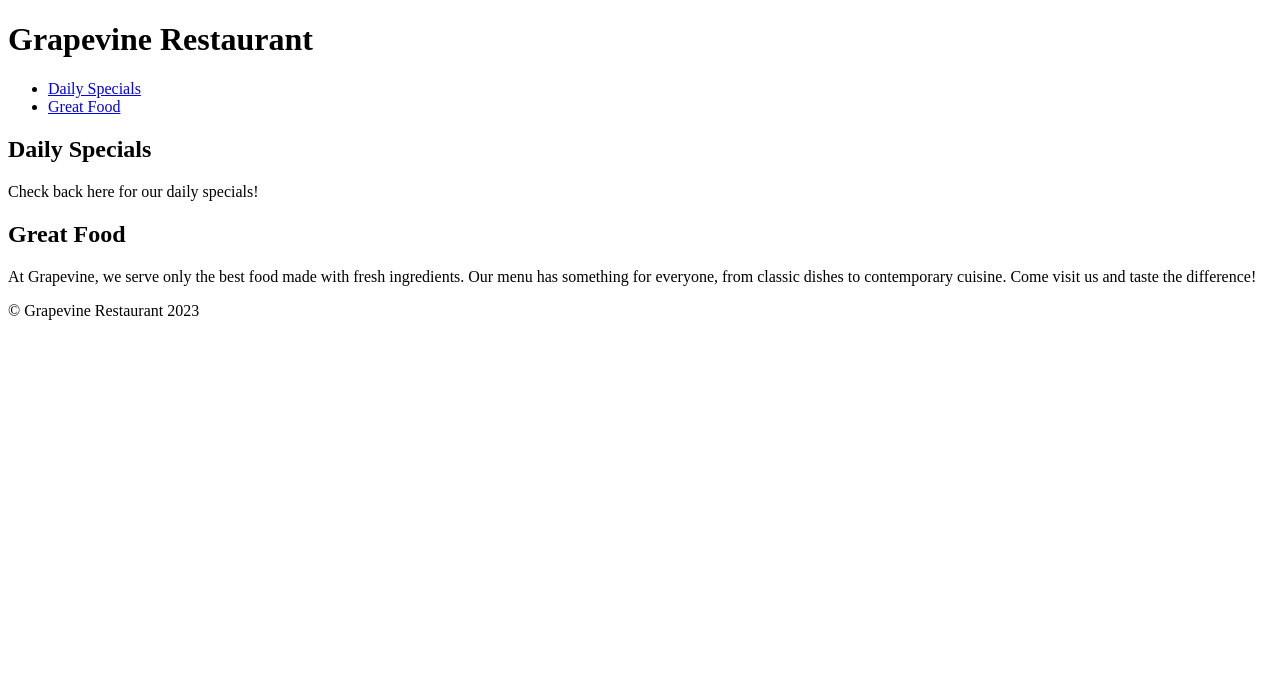
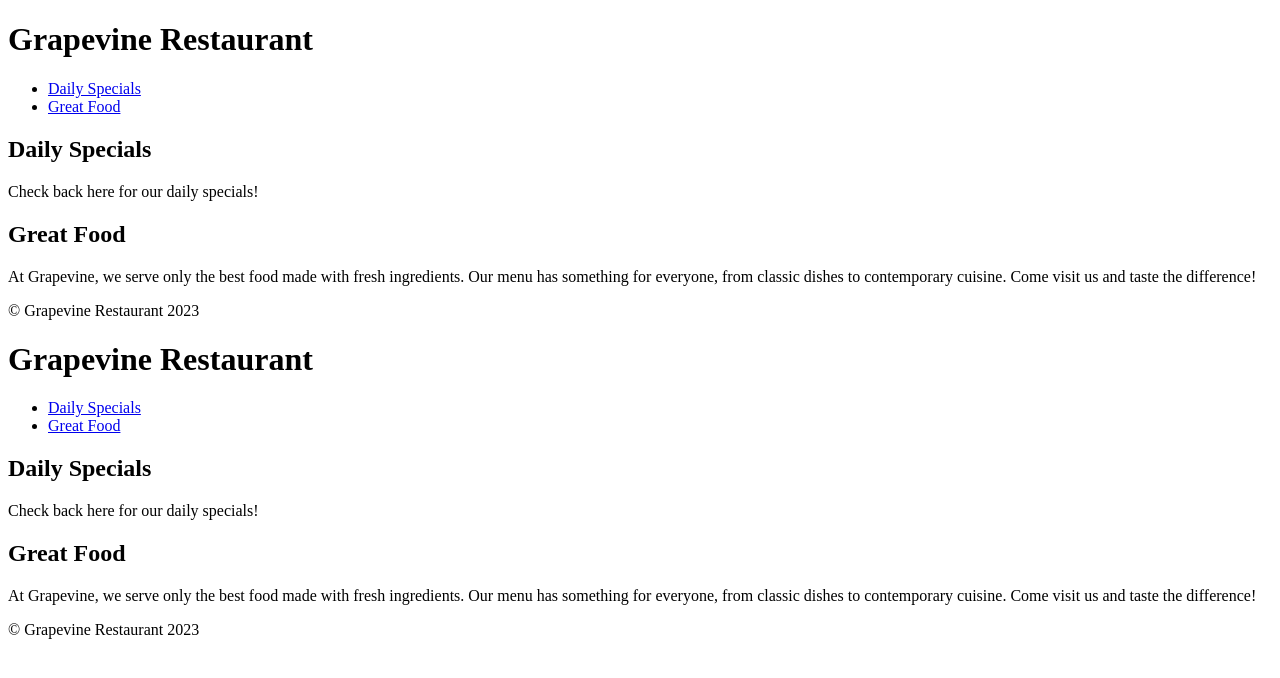
Before and after one commit to ctcristine/first-website, a plain HTML site: page index.html in a window 1280 px wide. Drawn offline with Linux system fonts and the light colour scheme.

Commit message:
Update index.html

```diff
--- a/index.html
+++ b/index.html
@@ -30,3 +30,35 @@
     <script src="app.js"></script>
   </body>
 </html>
+<!DOCTYPE html>
+<html>
+  <head>
+    <title>Grapevine Restaurant</title>
+    <link rel="stylesheet" type="text/css" href="style.css">
+  </head>
+  <body>
+    <header>
+      <h1>Grapevine Restaurant</h1>
+    </header>
+    <nav>
+      <ul>
+        <li><a href="#daily-specials">Daily Specials</a></li>
+        <li><a href="#great-food">Great Food</a></li>
+      </ul>
+    </nav>
+    <main>
+      <section id="daily-specials">
+        <h2>Daily Specials</h2>
+        <p>Check back here for our daily specials!</p>
+      </section>
+      <section id="great-food">
+        <h2>Great Food</h2>
+        <p>At Grapevine, we serve only the best food made with fresh ingredients. Our menu has something for everyone, from classic dishes to contemporary cuisine. Come visit us and taste the difference!</p>
+      </section>
+    </main>
+    <footer>
+      <p>&copy; Grapevine Restaurant 2023</p>
+    </footer>
+    <script src="app.js"></script>
+  </body>
+</html>
```
